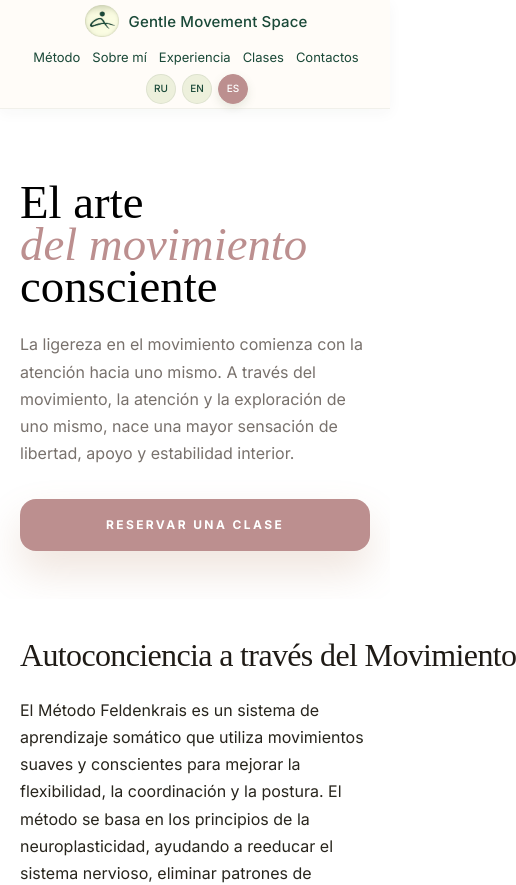
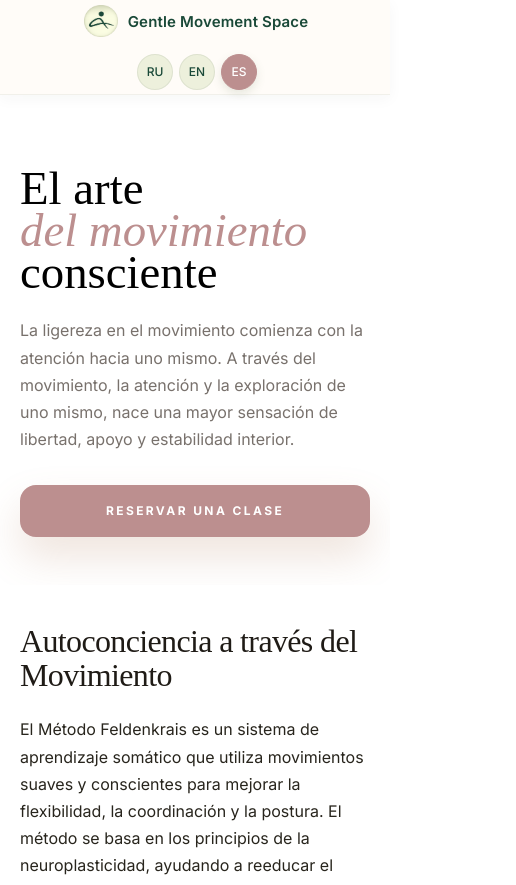
Before and after one commit to adessolv/anna, a React (Vite) app: page / in a window 390 px wide. Shown: the top 885 px of the page, 516 px wide, since content can reach past the window. Built offline with nearby package versions, Linux system fonts and the light colour scheme.

Commit message:
fix responsive styles, moved the header

```diff
--- a/src/App.css
+++ b/src/App.css
@@ -11,8 +11,8 @@
 }
 
 .container {
-  max-width: 1400px;
-  margin: 0 auto;
+  /* max-width: 1400px;
+  margin: 0 auto; */
 }
 
 .appShell {
--- a/src/App.jsx
+++ b/src/App.jsx
@@ -18,7 +18,6 @@ function HomePage() {
 
   return (
     <main className="container appContent">
-      <Header />
       <Hero />
       <Method />
       <About />
@@ -33,6 +32,7 @@ function App() {
   return (
     <BrowserRouter>
       <div className="appShell">
+        <Header />
         <Routes>
           <Route path="/" element={<HomePage />} />
           <Route path="/privacy-policy" element={<PrivacyPolicy />} />
--- a/src/Components/Header/Header.module.css
+++ b/src/Components/Header/Header.module.css
@@ -23,7 +23,8 @@
   bottom: -5px;
   width: 100%;
   height: 1px;
-  background-color: var(--color-middle-green);
+  /* background-color: var(--color-middle-green); */
+  background-color: var(--color-dark-green);
   transform: scaleX(0);
   transform-origin: center;
   transition: transform 0.25s ease;
@@ -36,7 +37,7 @@
 
 .headerNavLink:hover,
 .headerNavLink:focus-visible {
-  color: var(--color-middle-green);
+  /* color: var(--color-middle-green); */
 }
 
 .header {
@@ -55,7 +56,7 @@
 .headerContainer {
   max-width: 1240px;
   margin: 0 auto;
-  padding: 8 16px 8 22px;
+  padding: 8px 16px;
   display: flex;
   align-items: center;
   justify-content: space-between;
@@ -95,7 +96,7 @@
   color: var(--color-dark-green);
   font-size: 18px;
   line-height: 1;
-  font-weight: 500;
+  font-weight: 600;
   letter-spacing: 0.01em;
   white-space: nowrap;
 }
@@ -177,13 +178,13 @@
   }
 
   .headerNavLink {
-    font-size: 13px;
+    font-size: 14px;
   }
 
   .langChangeBtn {
-    width: 30px;
-    height: 30px;
-    font-size: 10px;
+    width: 36px;
+    height: 36px;
+    font-size: 12px;
   }
 }
 
@@ -223,7 +224,8 @@
   .headerNavList {
     flex-wrap: wrap;
     justify-content: center;
-    gap: 10px 12px;
+    /* gap: 10px 12px; */
+    display: none;
   }
 
   .headerNavLink {
--- a/src/Components/Hero/hero.module.css
+++ b/src/Components/Hero/hero.module.css
@@ -3,7 +3,7 @@
   min-height: 90vh;
   display: flex;
   align-items: center;
-  padding-top: 96px;
+  padding-top: 64px;
   overflow: hidden;
 }
 
--- a/src/Components/LegalNotice/LegalNotice.jsx
+++ b/src/Components/LegalNotice/LegalNotice.jsx
@@ -1,4 +1,3 @@
-import Header from "../Header/Header";
 import styles from "./LegalNotice.module.css";
 import { useTranslation } from "react-i18next";
 
@@ -13,7 +12,6 @@ const LegalNotice = () => {
 
     return (
         <main className={styles.page}>
-            <Header />
             <section className={styles.wrapper}>
                 <div className={styles.container}>
                     <h1 className={styles.title}>{t("title")}</h1>
--- a/src/Components/Method/Method.jsx
+++ b/src/Components/Method/Method.jsx
@@ -5,7 +5,6 @@ import styles from "./method.module.css";
 const Method = () => {
   const { t } = useTranslation("method");
   const groups = t("groups.items", { returnObjects: true });
-  const reviews = t("reviews", { returnObjects: true });
 
   return (
     <section id="method" className={styles.section}>
--- a/src/Components/Method/method.module.css
+++ b/src/Components/Method/method.module.css
@@ -126,7 +126,7 @@
   margin-left: auto;
   padding: 40px 38px 40px;
   border-radius: 36px;
-  background: #474927;
+  background: var(--color-dark-green);
   color: #f5f2eb;
   box-shadow: 0 18px 44px rgba(28, 24, 16, 0.16);
 }
@@ -222,6 +222,10 @@
     gap: 36px;
   }
 
+  .title {
+    white-space: unset;
+  }
+
   .groupsCard {
     max-width: 100%;
     margin-left: 0;
--- a/src/Components/PrivacyPolicy/PrivacyPolicy.jsx
+++ b/src/Components/PrivacyPolicy/PrivacyPolicy.jsx
@@ -1,6 +1,5 @@
 import { useTranslation } from "react-i18next";
 import styles from "./PrivacyPolicy.module.css";
-import Header from "../Header/Header";
 
 const PrivacyPolicy = () => {
     const { t } = useTranslation("privacy-policy");
@@ -17,7 +16,6 @@ const PrivacyPolicy = () => {
 
     return (
         <main className={styles.page}>
-            <Header />
             <section className={styles.wrapper}>
                 <div className={styles.container}>
                     <h1 className={styles.title}>{t("title")}</h1>
--- a/src/Components/TermsConditions/TermsConditions.jsx
+++ b/src/Components/TermsConditions/TermsConditions.jsx
@@ -1,4 +1,3 @@
-import Header from "../Header/Header";
 import styles from "./TermsConditions.module.css";
 import { useTranslation } from "react-i18next";
 
@@ -15,7 +14,6 @@ const TermsConditions = () => {
 
     return (
         <main className={styles.page}>
-            <Header />
             <section className={styles.wrapper}>
                 <div className={styles.container}>
                     <h1 className={styles.title}>{t("title")}</h1>
```
